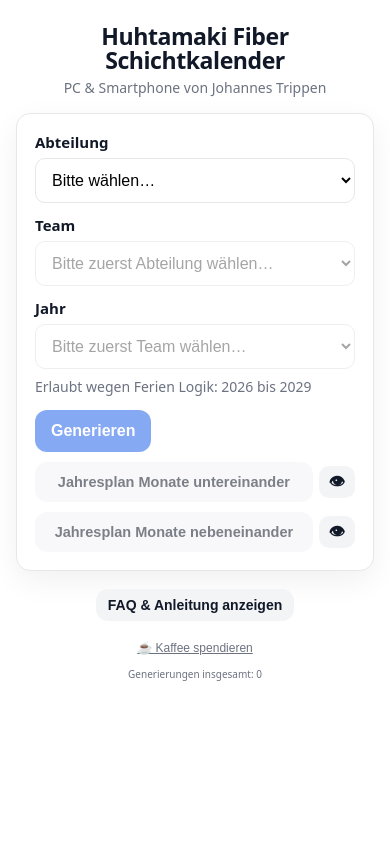
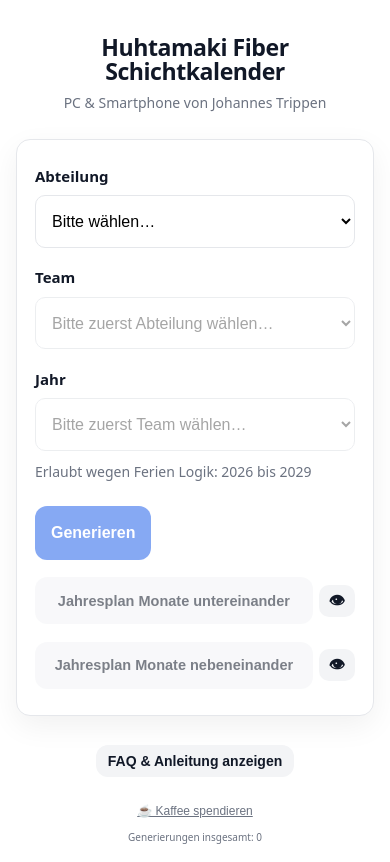
Before and after one commit to Schmelza/schichtplan-web, a plain HTML site: page index.html in a window 390 px wide. Drawn offline with Linux system fonts and the light colour scheme; no server answers.

Commit message:
Add files via upload

```diff
--- a/index.html
+++ b/index.html
@@ -285,23 +285,30 @@
 #coffeeBox a.coffee-pay{display:inline-block;background:#f3f4f6;color:#111827;border:1px solid #e5e7eb;border-radius:12px;padding:9px 14px;font-size:14px;font-weight:650;text-decoration:none}
 #coffeeBox a.coffee-pay:hover{background:#e5e7eb}
 #coffeeBox .coffee-note{margin-top:8px;font-size:11px;color:#6b7280}
+.faqWrap{margin-top:18px}
+.coffeeWrap{text-align:center;margin:14px 0 8px}
 
-/* Handys (z.B. 6,1 Zoll = 393px Breite): etwas kompakter als am PC, damit das Formular
-   ohne Scrollen auf den Bildschirm passt. Auswahlfelder behalten 16px Schrift, sonst
-   zoomt iOS beim Antippen in die Seite hinein. */
+/* Handys (z.B. 6,1 Zoll = 393px Breite): Die senkrechten Abstände wachsen ab 659px Bildschirmhöhe
+   (dvh) mit und sind nach oben begrenzt; darunter gilt die kompakte Größe. Dadurch füllt die Seite
+   in der App den Bildschirm besser, im Browser (weniger Höhe) bleibt sie kompakt. Die Auswahlfelder
+   behalten 16px Schrift, sonst zoomt iOS beim Antippen in die Seite hinein. */
 @media (max-width:430px){
-  .wrap{margin:24px auto 18px}
-  h1{margin-bottom:14px}
-  .subtitle{margin-top:-8px;margin-bottom:16px}
-  .card{padding:18px}
-  .grid{gap:12px}
-  label{font-size:15px;margin-bottom:6px}
-  .hint{margin-top:8px}
-  .actions{margin-top:14px}
-  .printPreviewWrap > button.secondary:first-child{font-size:14.5px;padding:12px 12px}
+  .wrap{margin:24px auto 18px;margin-top:clamp(24px,calc(24px + (100dvh - 659px) * 0.06),36px)}
+  h1{margin-bottom:14px;margin-bottom:clamp(14px,calc(14px + (100dvh - 659px) * 0.02),20px)}
+  .subtitle{margin-top:-8px;margin-bottom:16px;margin-bottom:clamp(16px,calc(16px + (100dvh - 659px) * 0.06),28px)}
+  .card{padding:18px;padding:clamp(18px,calc(18px + (100dvh - 659px) * 0.04),28px) 18px}
+  .grid{gap:12px;gap:clamp(12px,calc(12px + (100dvh - 659px) * 0.04),22px)}
+  label{font-size:15px;margin-bottom:6px;margin-bottom:clamp(6px,calc(6px + (100dvh - 659px) * 0.02),10px)}
+  select{padding:12px;padding:clamp(12px,calc(12px + (100dvh - 659px) * 0.02),17px) 12px}
+  .hint{margin-top:8px;margin-top:clamp(8px,calc(8px + (100dvh - 659px) * 0.02),13px)}
+  .actions{margin-top:14px;gap:10px;margin-top:clamp(14px,calc(14px + (100dvh - 659px) * 0.06),26px);gap:clamp(10px,calc(10px + (100dvh - 659px) * 0.04),18px)}
+  button.primary{padding:12px 16px;padding:clamp(12px,calc(12px + (100dvh - 659px) * 0.03),18px) 16px}
+  .printPreviewWrap > button.secondary:first-child{font-size:14.5px;padding:12px 12px;padding:clamp(12px,calc(12px + (100dvh - 659px) * 0.02),17px) 12px}
+  .faqWrap{margin-top:18px;margin-top:clamp(18px,calc(18px + (100dvh - 659px) * 0.06),32px)}
+  .coffeeWrap{margin-top:14px;margin-top:clamp(14px,calc(14px + (100dvh - 659px) * 0.04),24px)}
 }
 @media (max-width:380px){
-  .printPreviewWrap > button.secondary:first-child{font-size:12.5px;padding:11px 10px}
+  .printPreviewWrap > button.secondary:first-child{font-size:12.5px;padding-left:10px;padding-right:10px}
 }
 
 </style>
@@ -389,7 +396,7 @@
 </div>
 
 <!-- FAQ -->
-<div style="margin-top:18px;">
+<div class="faqWrap">
   <button onclick="toggleFAQ()" class="secondary" style="width:auto;margin:0 auto;display:block;padding:8px 12px;font-size:14px;">
     FAQ & Anleitung anzeigen
   </button>
@@ -418,7 +425,7 @@
 </div>
 
 <!-- Kaffee-Spende (unaufdringlich, eingeklappt) -->
-<div style="text-align:center;margin:14px 0 8px;">
+<div class="coffeeWrap">
   <button type="button" id="coffeeToggle" class="coffee-link" aria-expanded="false" aria-controls="coffeeBox" onclick="toggleCoffee()">☕ Kaffee spendieren</button>
   <div id="coffeeBox" class="card">
     <p>Gefällt dir meine Arbeit? Dann spendiere mir nen Kaffee</p>
```
